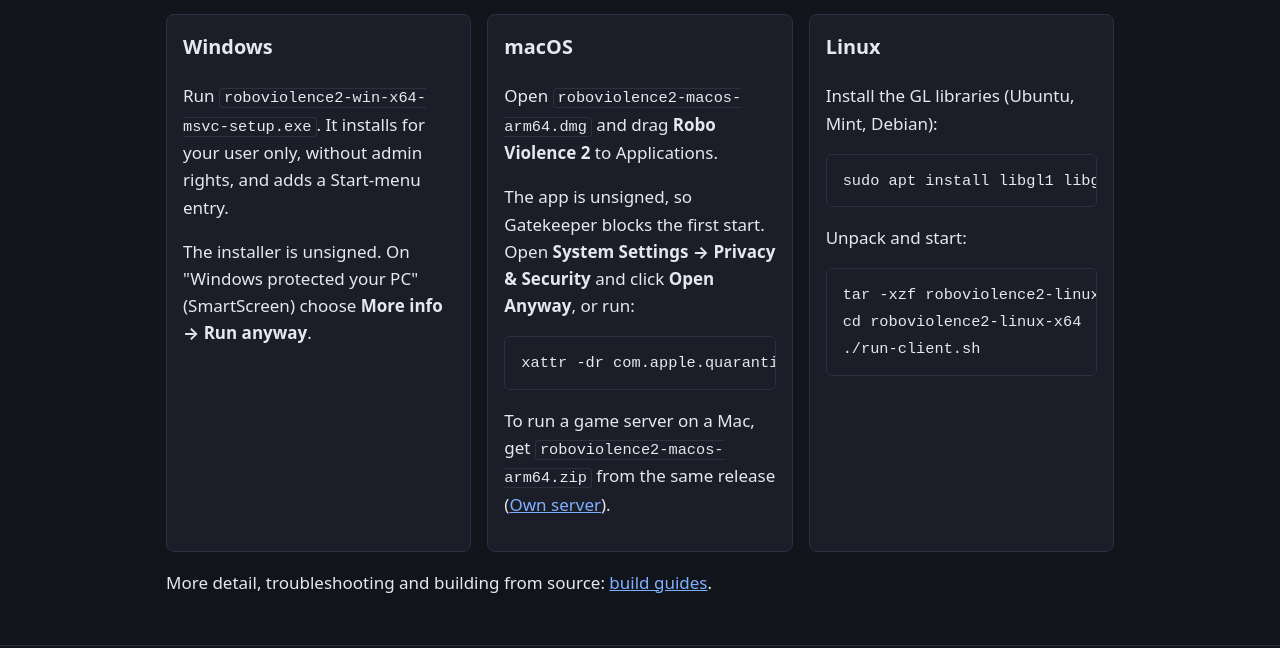
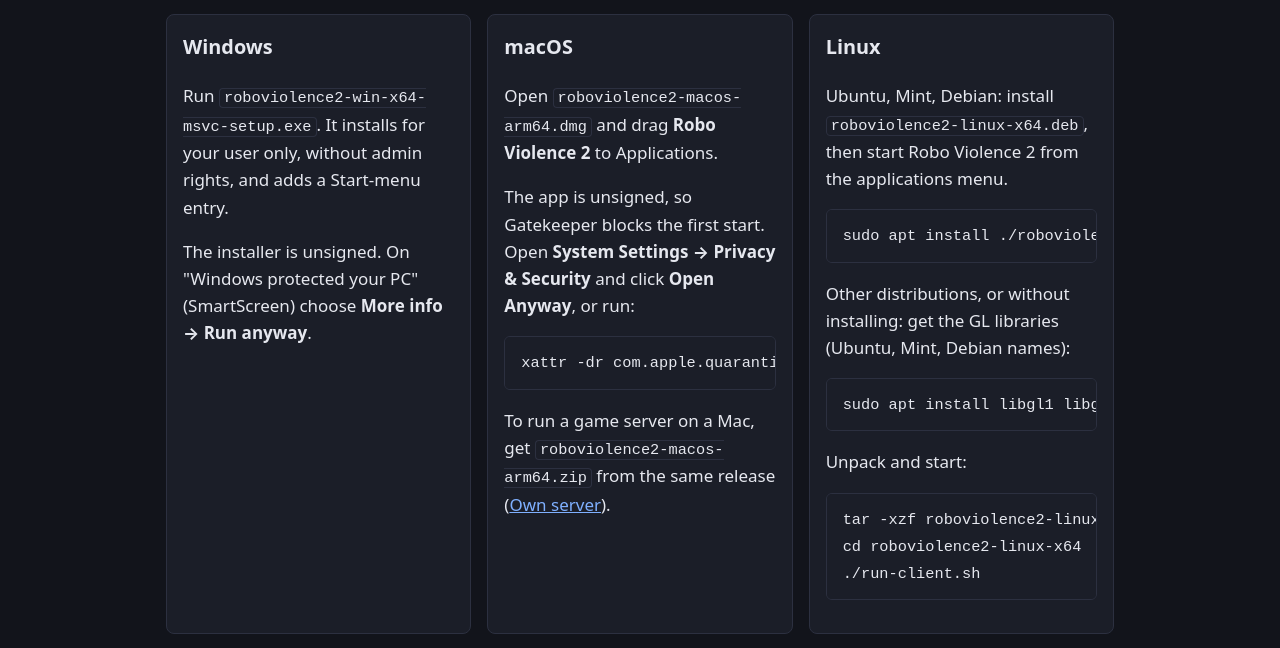
Before and after one commit to Hub-Tansky/rv2-website, a plain HTML site: page website/index.html in a window 1280 px wide. Shown: the part 1100-1748 px from the top of the page. Drawn offline with Linux system fonts and the light colour scheme; no server answers.

Commit message:
feat(packaging): Linux .deb with the client and bv2dedicated beside the .tar.gz
make_deb.py builds roboviolence2-linux-x64.deb from make-package.py's
stage: /usr/games binaries, main/ in /usr/share/bv2, launcher, hicolor
icons, licences; Depends from dpkg-shlibdeps plus libgl1. CI deb-check
installs it with apt in clean ubuntu:24.04 and debian:13, starts the
server as a non-root user and removes it. The release publishes it and
the website and Linux guide explain the install. ADR 0031.

```diff
--- a/website/index.html
+++ b/website/index.html
@@ -69,7 +69,9 @@
       </div>
       <div class="card">
         <h3>Linux</h3>
-        <p>Install the GL libraries (Ubuntu, Mint, Debian):</p>
+        <p>Ubuntu, Mint, Debian: install <code>roboviolence2-linux-x64.deb</code>, then start Robo Violence 2 from the applications menu.</p>
+        <pre><code>sudo apt install ./roboviolence2-linux-x64.deb</code></pre>
+        <p>Other distributions, or without installing: get the GL libraries (Ubuntu, Mint, Debian names):</p>
         <pre><code>sudo apt install libgl1 libglu1-mesa</code></pre>
         <p>Unpack and start:</p>
         <pre><code>tar -xzf roboviolence2-linux-x64.tar.gz
```
